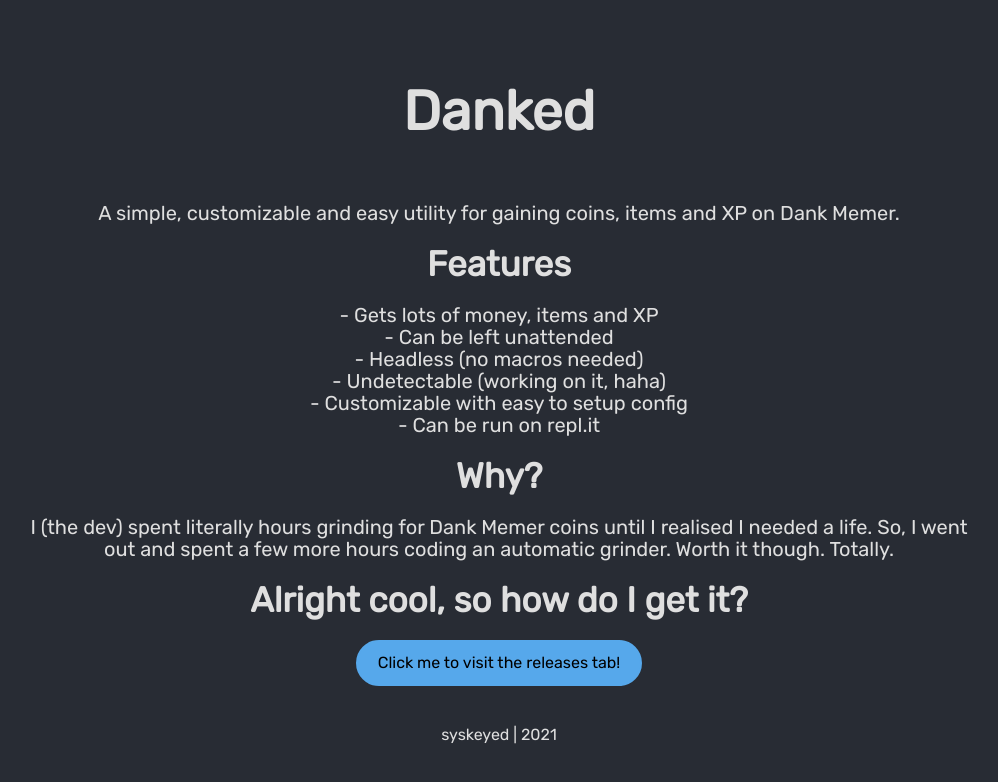
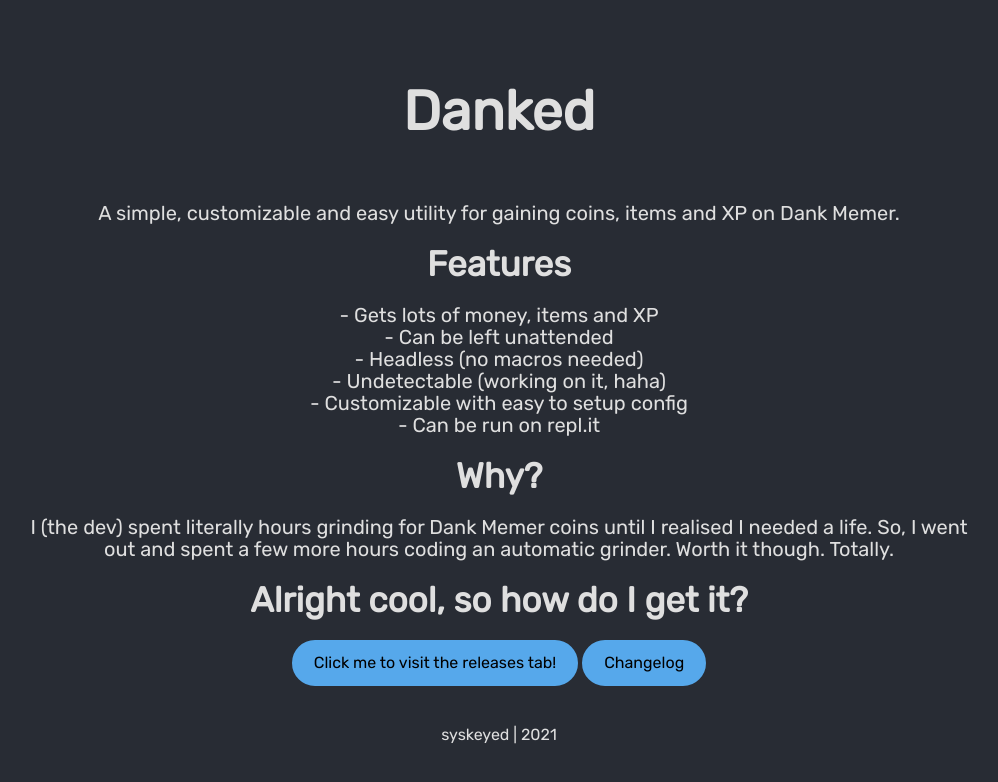
Before and after one commit to danked-sb/danked-sb.github.io, a plain HTML site: page index.html in a window 1280 px wide. Shown: the whole page, without its empty margins (141-1139 px from the left). Drawn offline with Linux system fonts and the light colour scheme.

Commit message:
Update index.html

```diff
--- a/index.html
+++ b/index.html
@@ -14,7 +14,7 @@
     <h2 class="header">Why?</h2>
     <p class="info">I (the dev) spent literally hours grinding for Dank Memer coins until I realised I needed a life. So, I went out and spent a few more hours coding an automatic grinder. Worth it though. Totally.</p>
     <h2 class="header">Alright cool, so how do I get it?</h2>
-    <a href="https://github.com/danked-sb/danked/releases" target="_blank" class="link">Click me to visit the releases tab!</a>
+    <a href="https://github.com/danked-sb/danked/releases" target="_blank" class="link">Click me to visit the releases tab!</a>    <a href="https://danked.syskeyed.dev/changelog.html" target="_blank" class="link">Changelog</a>
 </body>
 <br>
 <br>
```
